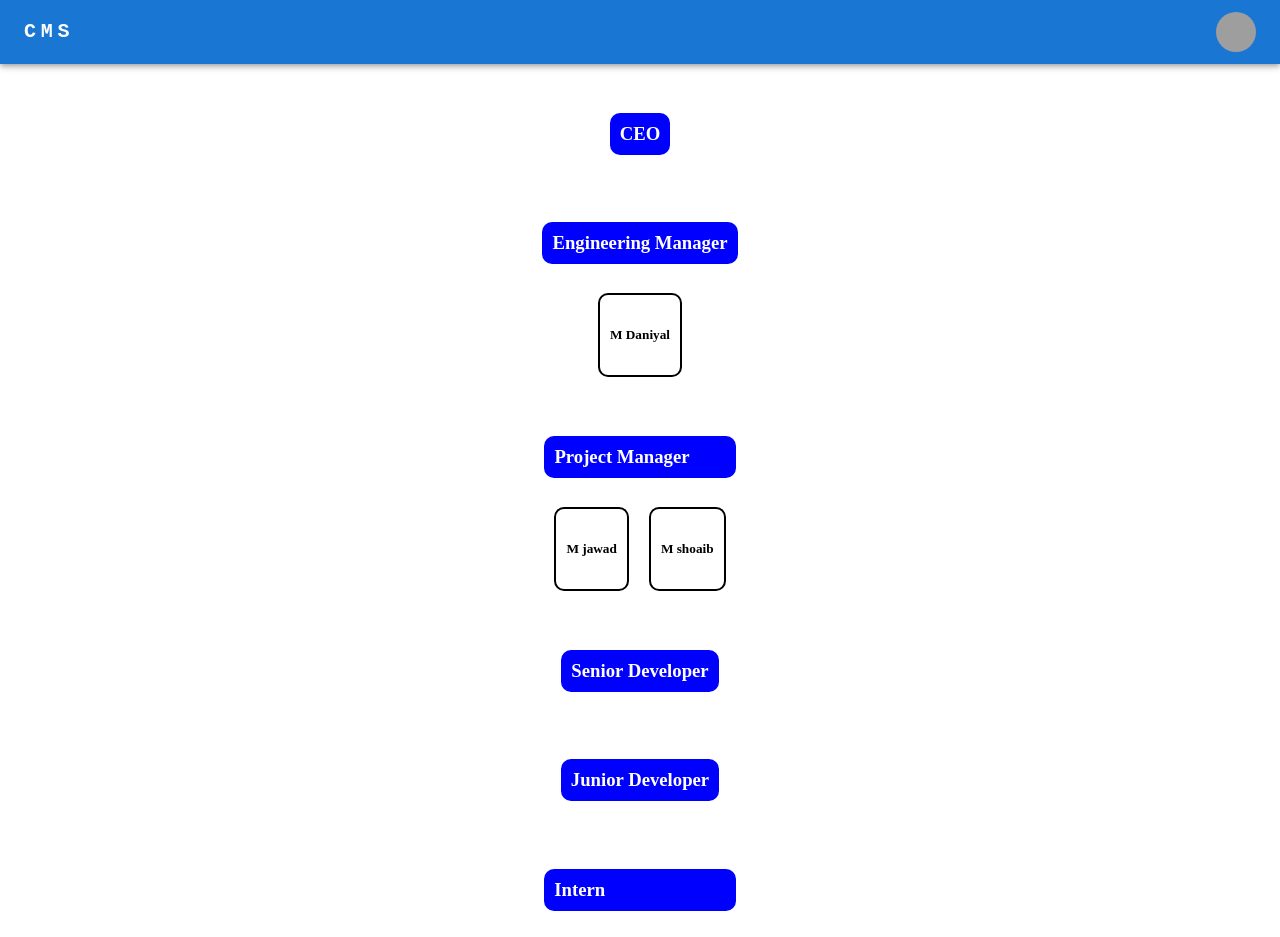
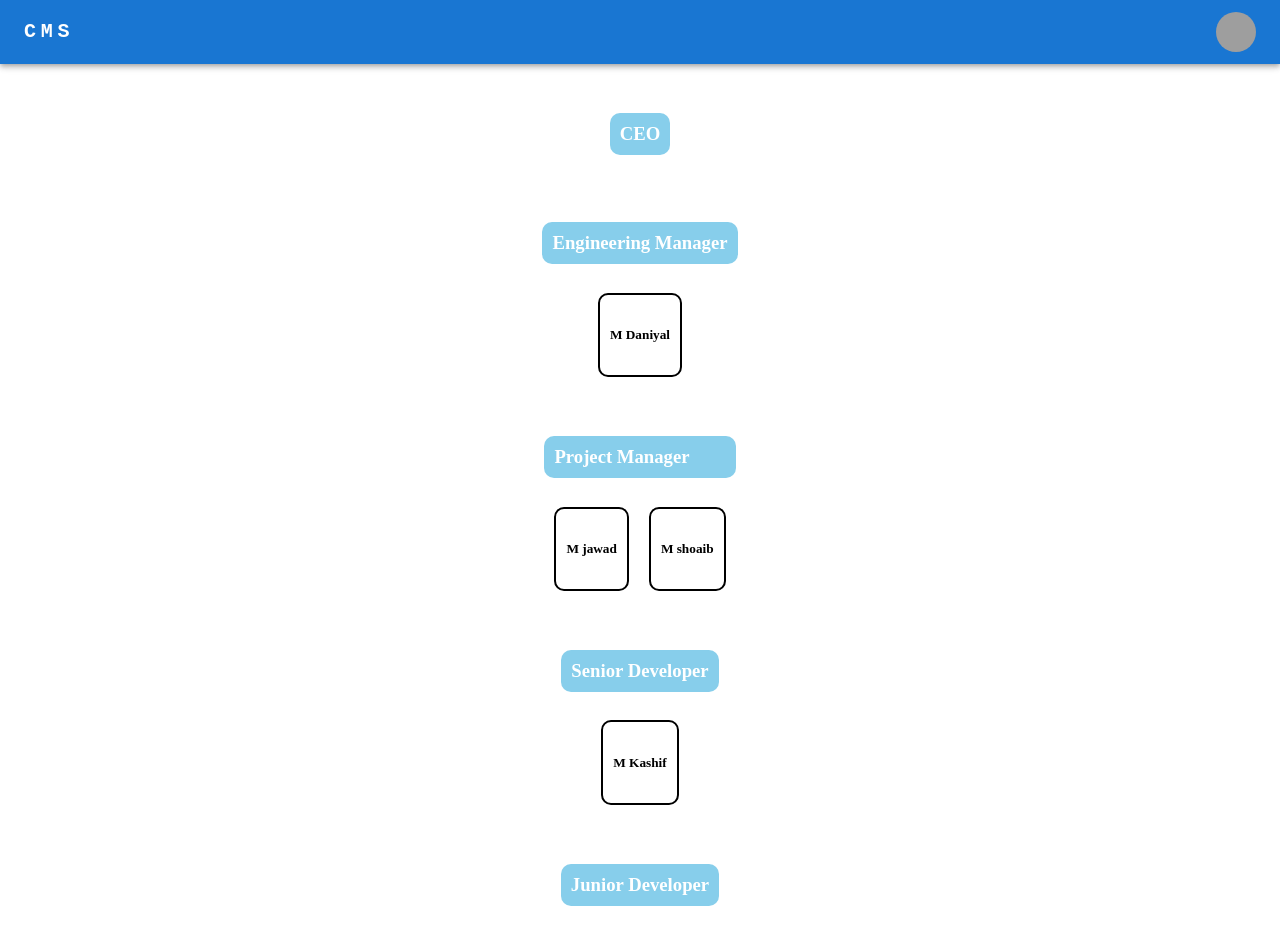
Before and after one commit to Abdullah-Ahmed1/CMS, a React (Vite) app in the folder frontend/: page /hierarchy in a window 1280 px wide. Shown: the top 937 px of the page. Built offline with nearby package versions, Linux system fonts and the light colour scheme; grey boxes are pictures that could not be loaded.

Commit message:
some updates in hierarchy page

```diff
--- a/frontend/src/pages/HierarchyPage.jsx
+++ b/frontend/src/pages/HierarchyPage.jsx
@@ -42,6 +42,16 @@ const Hierarchy = ()=>{
             name: "M Daniyal",
             position: "Engineering Manager"
         },
+        {
+            id: 8,
+            name: "M Kashif",
+            position: "Senior Developer"
+        },
+        {
+            id: 8,
+            name: "M kamran",
+            position: "Intern"
+        },
 
     ])
 
@@ -57,7 +67,7 @@ const Hierarchy = ()=>{
                             <Grid container  key={index} sx={{marginTop:"30px"}} alignItems={'center'} justifyContent={'center'} >
                                 <Grid container flexDirection={'column'} >
                                     <Grid>
-                                       <h3  style = {{backgroundColor:"blue",color:"white",padding:"10px",borderRadius:"10px"}}>{item}</h3>
+                                       <h3  style = {{backgroundColor:"skyblue",color:"white",padding:"10px",borderRadius:"10px"}}>{item}</h3>
                                     </Grid>
                                     <Grid container flexDirection={'row'} alignItems={'center'} justifyContent={'center'}>
                                     {
```
